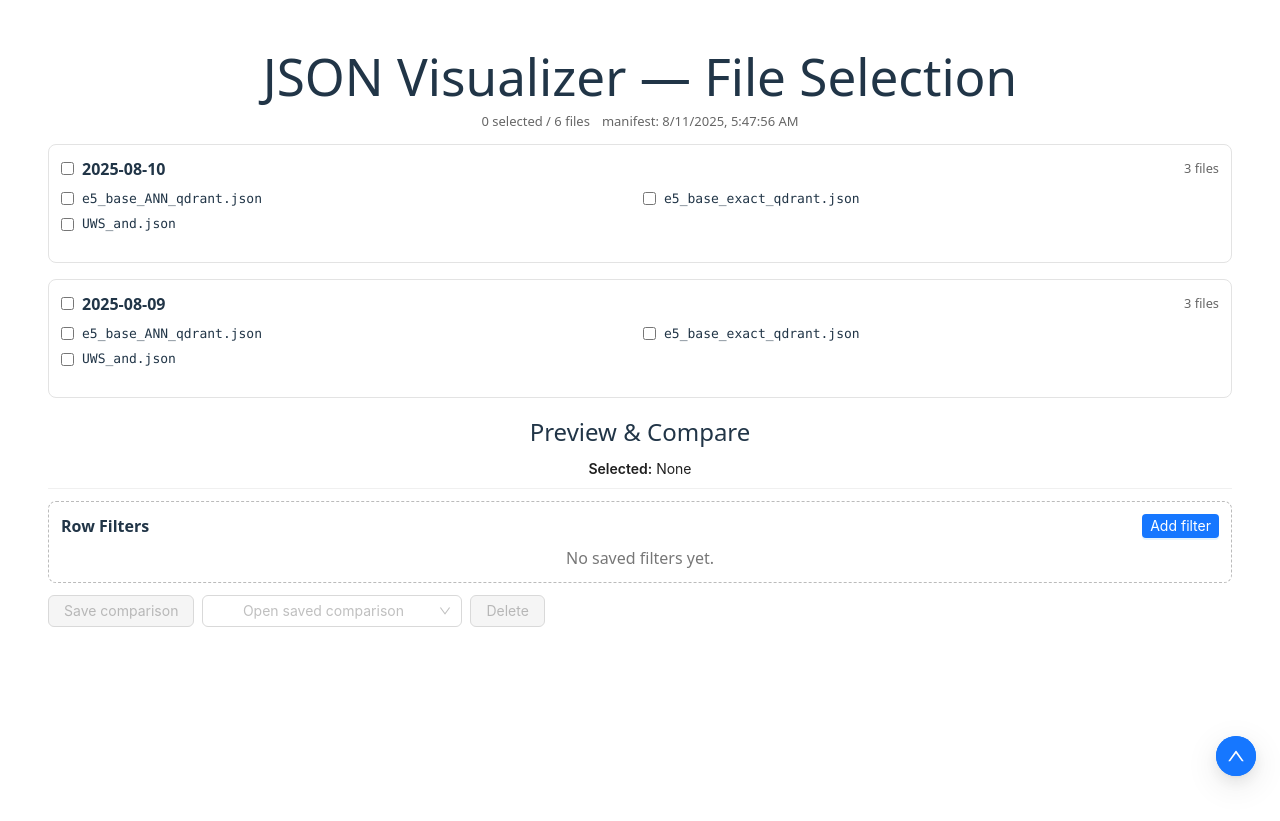
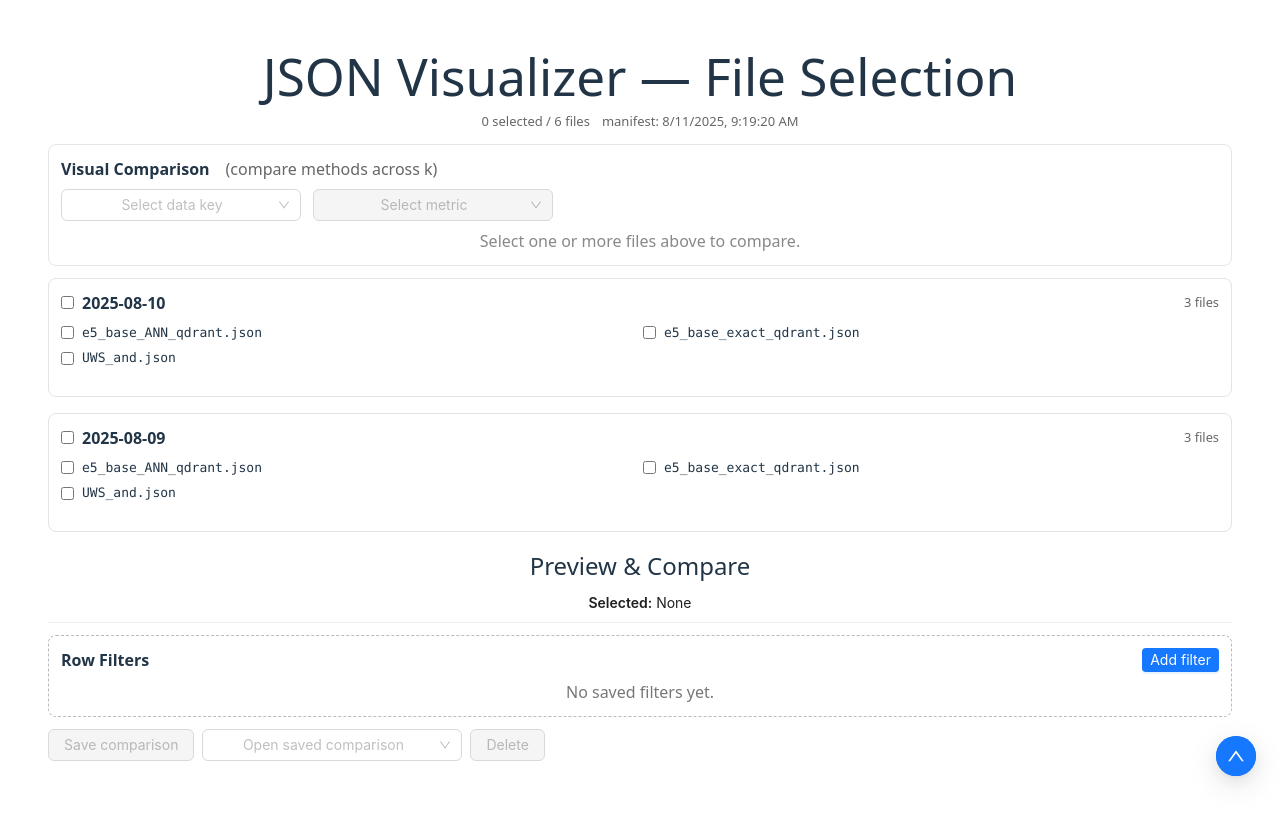
Before and after one commit to AdriBusse/jsonviz, a React (Vite) app: page / in a window 1280 px wide. Before the commit the page ends 800 px from the top, so only its background shows below. Built offline with nearby package versions, Linux system fonts and the light colour scheme.

Commit message:
basic diagrams

```diff
--- a/package.json
+++ b/package.json
@@ -12,6 +12,7 @@
   },
   "dependencies": {
     "antd": "^5.26.7",
+    "d3": "^7.9.0",
     "react": "^19.1.1",
     "react-dom": "^19.1.1"
   },
--- a/public/results-manifest.json
+++ b/public/results-manifest.json
@@ -1,6 +1,6 @@
 {
   "root": "results",
-  "generatedAt": "2025-08-11T05:47:56.866Z",
+  "generatedAt": "2025-08-11T09:19:20.464Z",
   "folders": [
     {
       "name": "2025-08-10",
--- a/src/App.tsx
+++ b/src/App.tsx
@@ -2,6 +2,7 @@ import { useEffect, useMemo, useRef, useState } from 'react'
 import { Alert, Select, Spin, Table, Typography, Divider, FloatButton, Modal, Input, Space, Tag, Button, Checkbox, Popconfirm, message, Tooltip } from 'antd'
 import { UpOutlined, InfoCircleOutlined } from '@ant-design/icons'
 import './App.css'
+import * as d3 from 'd3'
 
 type Manifest = {
   root: string
@@ -464,6 +465,139 @@ function App() {
     return out
   }
 
+  // ----- Visual Comparison (D3 Line Chart) -----
+  const [chartKey, setChartKey] = useState<string | null>(null)
+  const [chartMetricBase, setChartMetricBase] = useState<string | null>(null)
+
+  // Metric parsing helpers for charting
+  function parseMetricName(name: string): { base: string; k: number | null } {
+    const raw = String(name)
+    const [basePart, kPart] = raw.split('@')
+    const base = metricBase(basePart || '')
+    const k = kPart != null ? parseInt(kPart, 10) : NaN
+    return { base, k: Number.isFinite(k) ? k : null }
+  }
+
+  const getAvailableMetricBasesForKey = (key: string): string[] => {
+    const union = Array.from(getMetricUnion(key))
+    const bases = new Set<string>()
+    for (const m of union) {
+      const { base, k } = parseMetricName(m)
+      if (k != null) bases.add(base)
+    }
+    return Array.from(bases).sort()
+  }
+
+  const chartMetricBases = useMemo(() => {
+    return chartKey ? getAvailableMetricBasesForKey(chartKey) : []
+  }, [chartKey, selected, filesCache])
+
+  type Series = { name: string; color: string; points: { k: number; value: number }[] }
+
+  const chartSeries: Series[] = useMemo(() => {
+    if (!chartKey || !chartMetricBase) return []
+    const sel = Array.from(selected)
+    const validFiles = sel
+      .map((p) => filesCache[p])
+      .filter((f): f is LoadedFile => !!f && f.valid)
+    const palette = ['#1f77b4', '#ff7f0e', '#2ca02c', '#d62728', '#9467bd', '#8c564b', '#e377c2', '#7f7f7f', '#bcbd22', '#17becf']
+    const series: Series[] = []
+    validFiles.forEach((f, idx) => {
+      const map = buildMetricMap(chartKey, f.data?.[chartKey])
+      const points: { k: number; value: number }[] = []
+      for (const [metricName, v] of Object.entries(map)) {
+        const { base, k } = parseMetricName(metricName)
+        if (base === chartMetricBase && k != null) {
+          const num = typeof v === 'number' ? v : Number(v)
+          if (Number.isFinite(num)) points.push({ k, value: num })
+        }
+      }
+      points.sort((a, b) => a.k - b.k)
+      if (points.length > 0) series.push({ name: f.name || f.path, color: palette[idx % palette.length], points })
+    })
+    return series
+  }, [chartKey, chartMetricBase, selected, filesCache])
+
+  const ChartInfo: React.FC = () => {
+    if (!chartKey || !chartMetricBase) return null
+    const metricLabel = chartMetricBase
+    const desc = getMetricDescription(`${metricLabel}@k`)
+    return (
+      <span style={{ color: '#666' }}>
+        Showing <code>{metricLabel}</code> across k for data key <code>{chartKey}</code>
+        {desc && (
+          <Tooltip title={desc}>
+            <InfoCircleOutlined style={{ marginLeft: 6 }} />
+          </Tooltip>
+        )}
+      </span>
+    )
+  }
+
+  function LineChart({ series, width = 860, height = 320 }: { series: Series[]; width?: number; height?: number }) {
+    const ref = useRef<SVGSVGElement | null>(null)
+    useEffect(() => {
+      const svg = d3.select(ref.current)
+      svg.selectAll('*').remove()
+      if (!series || series.length === 0) return
+      const margin = { top: 16, right: 24, bottom: 40, left: 56 }
+      const innerW = width - margin.left - margin.right
+      const innerH = height - margin.top - margin.bottom
+      const g = svg
+        .attr('width', width)
+        .attr('height', height)
+        .append('g')
+        .attr('transform', `translate(${margin.left},${margin.top})`)
+
+      const allPoints = series.flatMap((s) => s.points)
+      const kExtent = d3.extent(allPoints.map((p) => p.k)) as [number, number]
+      const vMax = d3.max(allPoints.map((p) => p.value)) ?? 1
+      const x = d3.scaleLinear().domain([kExtent[0] ?? 0, kExtent[1] ?? 1]).range([0, innerW])
+      const y = d3.scaleLinear().domain([0, Math.max(1, vMax)]).nice().range([innerH, 0])
+
+      const xAxis = d3.axisBottom(x).ticks(6).tickFormat((d: any) => String(d))
+      const yAxis = d3.axisLeft(y).ticks(6)
+
+      g.append('g').attr('transform', `translate(0,${innerH})`).call(xAxis as any)
+      g.append('g').call(yAxis as any)
+
+      const lineGen = d3
+        .line<{ k: number; value: number }>()
+        .x((d: { k: number; value: number }) => x(d.k))
+        .y((d: { k: number; value: number }) => y(d.value))
+        .curve(d3.curveMonotoneX)
+
+      for (const s of series) {
+        g.append('path')
+          .datum(s.points)
+          .attr('fill', 'none')
+          .attr('stroke', s.color)
+          .attr('stroke-width', 2)
+          .attr('d', lineGen as any)
+
+        g
+          .selectAll(`.pt-${s.name}`)
+          .data(s.points)
+          .enter()
+          .append('circle')
+          .attr('cx', (d: { k: number; value: number }) => x(d.k))
+          .attr('cy', (d: { k: number; value: number }) => y(d.value))
+          .attr('r', 3)
+          .attr('fill', s.color)
+          .append('title')
+          .text((d: { k: number; value: number }) => `k=${d.k}, value=${d.value}`)
+      }
+
+      const legend = g.append('g').attr('transform', `translate(0,${-8})`)
+      series.forEach((s, i) => {
+        const item = legend.append('g').attr('transform', `translate(${i * 200},0)`)
+        item.append('line').attr('x1', 0).attr('x2', 16).attr('y1', 0).attr('y2', 0).attr('stroke', s.color).attr('stroke-width', 3)
+        item.append('text').attr('x', 22).attr('y', 4).attr('fill', '#333').style('font-size', '12px').text(s.name)
+      })
+    }, [series, width, height])
+    return <svg ref={ref} />
+  }
+
   // Build table data for a given data key
   function getTableConfig(key: string | null, sectionIndex?: number) {
     if (!key) return { columns: [], dataSource: [] as any[] }
@@ -540,6 +674,43 @@ function App() {
           </span>
           {manifest?.generatedAt && (
             <span style={{ marginLeft: 12 }}>manifest: {new Date(manifest.generatedAt).toLocaleString()}</span>
+          )}
+        </div>
+
+        {/* Visual Comparison (Line Chart) */}
+        <div style={{ border: '1px solid #e5e5e5', borderRadius: 8, padding: 12, marginBottom: 12 }}>
+          <div style={{ display: 'flex', alignItems: 'center', gap: 8, marginBottom: 8 }}>
+            <strong style={{ marginRight: 8 }}>Visual Comparison</strong>
+            <span style={{ color: '#666' }}>(compare methods across k)</span>
+          </div>
+          <div style={{ display: 'flex', gap: 12, flexWrap: 'wrap', alignItems: 'center', marginBottom: 8 }}>
+            <Select
+              style={{ minWidth: 240 }}
+              placeholder="Select data key"
+              options={commonDataKeys.map((k) => ({ label: k, value: k }))}
+              value={chartKey ?? undefined}
+              onChange={(v) => { setChartKey(v); setChartMetricBase(null) }}
+              allowClear
+            />
+            <Select
+              style={{ minWidth: 240 }}
+              placeholder="Select metric"
+              options={chartMetricBases.map((b: string) => ({ label: b.toUpperCase(), value: b }))}
+              value={chartMetricBase ?? undefined}
+              onChange={(v) => setChartMetricBase(v)}
+              disabled={!chartKey}
+              allowClear
+            />
+            <ChartInfo />
+          </div>
+          {selected.size === 0 && <div style={{ color: '#888' }}>Select one or more files above to compare.</div>}
+          {chartKey && chartMetricBase && chartSeries.length === 0 && (
+            <div style={{ color: '#888' }}>No data for {chartMetricBase.toUpperCase()}@k under <code>{chartKey}</code> in selected files.</div>
+          )}
+          {chartKey && chartMetricBase && chartSeries.length > 0 && (
+            <div style={{ overflowX: 'auto' }}>
+              <LineChart series={chartSeries} />
+            </div>
           )}
         </div>
 
```
Also changed, not shown: 1 other file (tests, documents, lock files or other folders).
